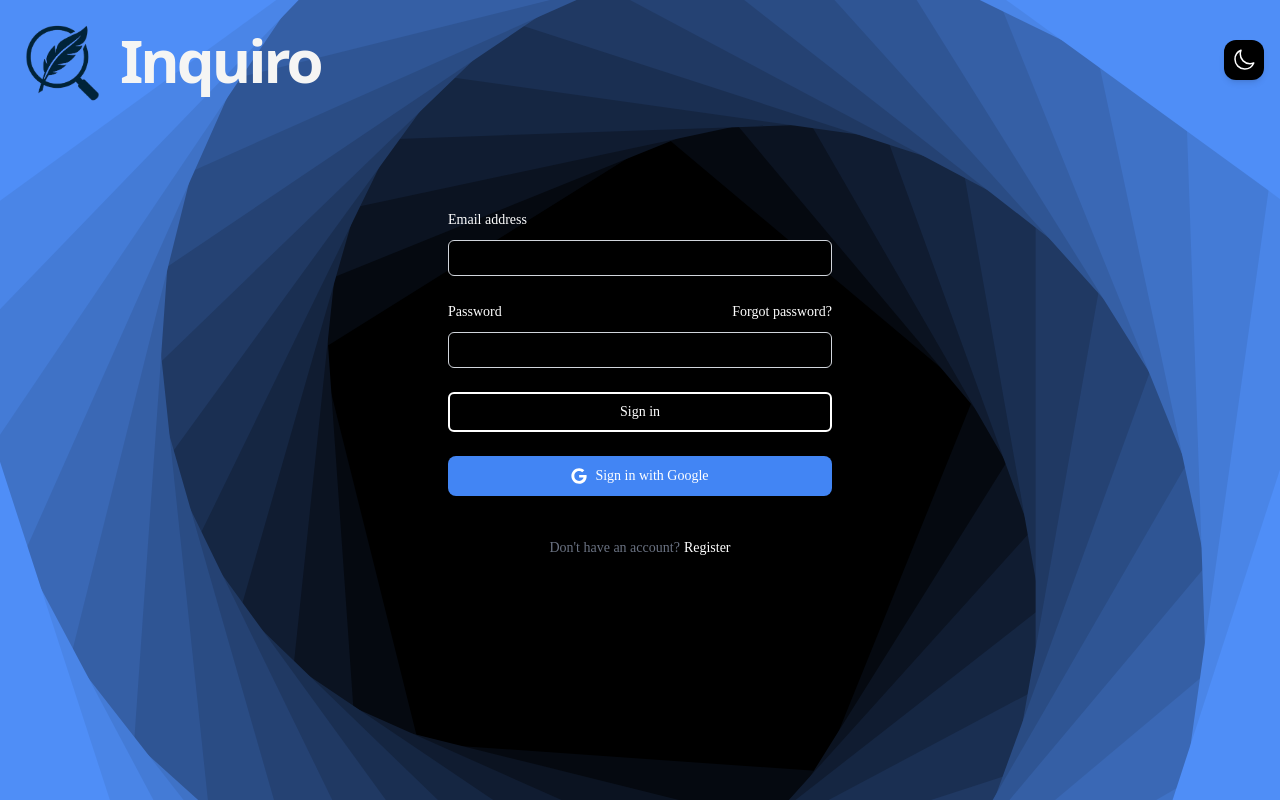
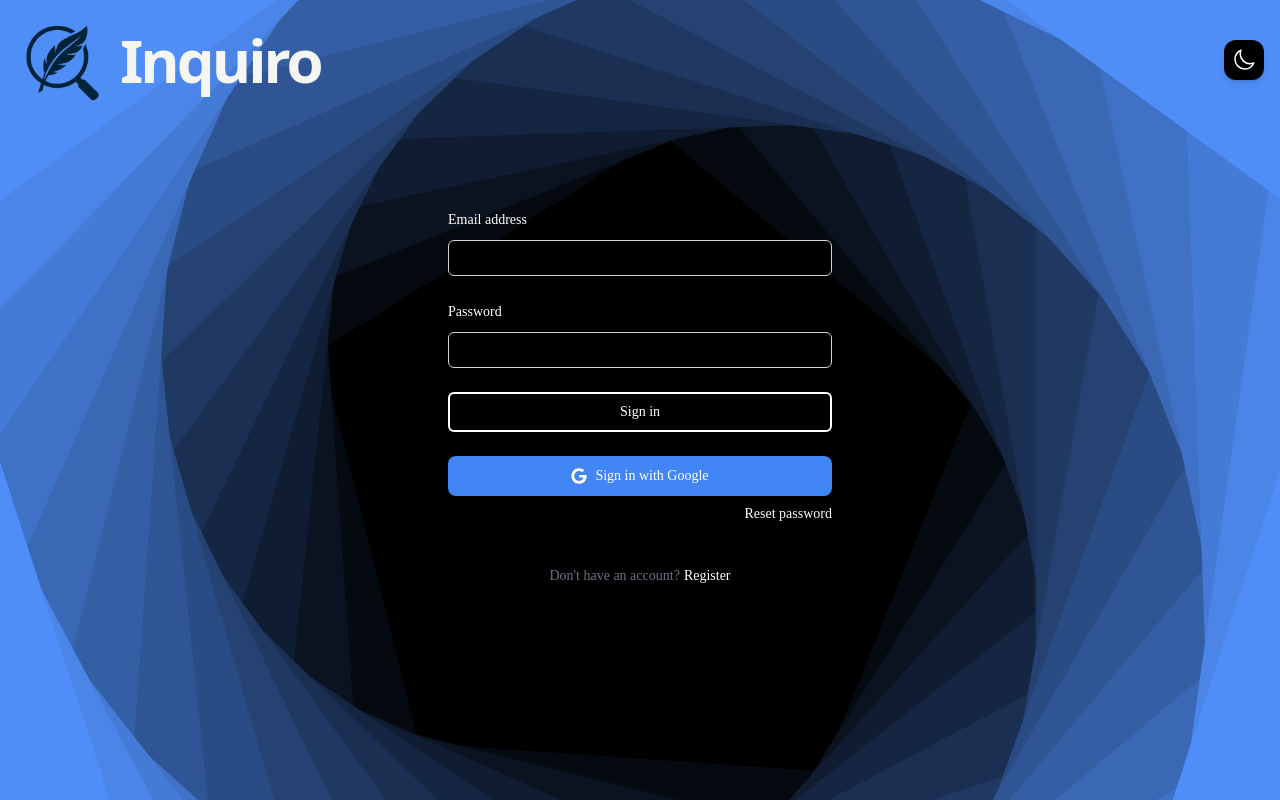
Before and after one commit to ptysiuuu/inquiro, a React (Vite) app in the folder frontend/: page /auth in a window 1280 px wide. Built offline with nearby package versions, Linux system fonts and the light colour scheme; no server answers; a web font is replaced by a local one.

Commit message:
added very basic password reseting

```diff
--- a/frontend/src/components/AuthForm.jsx
+++ b/frontend/src/components/AuthForm.jsx
@@ -1,5 +1,8 @@
-import { signInWithEmailAndPassword, signInWithPopup } from 'firebase/auth';
+import { signInWithEmailAndPassword, signInWithPopup, sendPasswordResetEmail } from 'firebase/auth';
 import { auth } from '../config/firebase';
+
+import Popup from './Popup';
+
 import { useState } from 'react';
 import { useNavigate } from 'react-router-dom';
 
@@ -9,6 +12,8 @@ export default function AuthForm() {
     const [email, setEmail] = useState("");
     const [password, setPassword] = useState("");
     const [errorCode, setErrorCode] = useState("");
+    const [showPopup, setShowPopup] = useState(false);
+    const [passwordResetError, setPasswordResetError] = useState(false);
 
     const signIn = async (e) => {
         e.preventDefault();
@@ -35,6 +40,19 @@ export default function AuthForm() {
             setErrorCode(error.code);
         }
     }
+
+    const handleResetPassword = async () => {
+        try {
+            await sendPasswordResetEmail(auth, email);
+            setShowPopup(true);
+            setTimeout(() => setShowPopup(false), 3000);
+        } catch (err) {
+            setPasswordResetError(true);
+            setShowPopup(true);
+            setTimeout(() => setShowPopup(false), 3000);
+            setPasswordResetError(false);
+        }
+    };
 
     const emailHasError = errorCode === "auth/invalid-email" || errorCode === "auth/user-not-found";
     const passwordHasError = errorCode === "auth/wrong-password";
@@ -68,9 +86,6 @@ export default function AuthForm() {
                     <div>
                         <div className="flex items-center justify-between">
                             <label htmlFor="password" className="block text-sm/6 font-medium">Password</label>
-                            <div className="text-sm">
-                                <a href="#" className="hover:text-stone-300">Forgot password?</a>
-                            </div>
                         </div>
                         <div className="mt-2">
                             <input
@@ -90,7 +105,7 @@ export default function AuthForm() {
                     </div>
 
                     {errorCode && !emailHasError && !passwordHasError && (
-                        <p className="text-red-500 text-sm text-center">Nieprawidłowe dane</p>
+                        <p className="text-red-500 text-sm text-center">Wrong data</p>
                     )}
 
                     <div>
@@ -113,12 +128,15 @@ export default function AuthForm() {
                         Sign in with Google
                     </button>
                 </form>
-
+                <div className="text-sm text-right">
+                    <button onClick={handleResetPassword} className="hover:text-stone-300 cursor-pointer">Reset password</button>
+                </div>
                 <p className="mt-10 text-center text-sm/6 text-gray-500">
                     Don't have an account?
                     <a href="register" className="text-white hover:text-stone-300 ml-1">Register</a>
                 </p>
             </div>
+            {showPopup && <Popup textFail='Error sending password reset email. Please try again.' textSucces='Password reset email sent! Check your inbox.' error={passwordResetError} />}
         </div>
     );
 }
```
